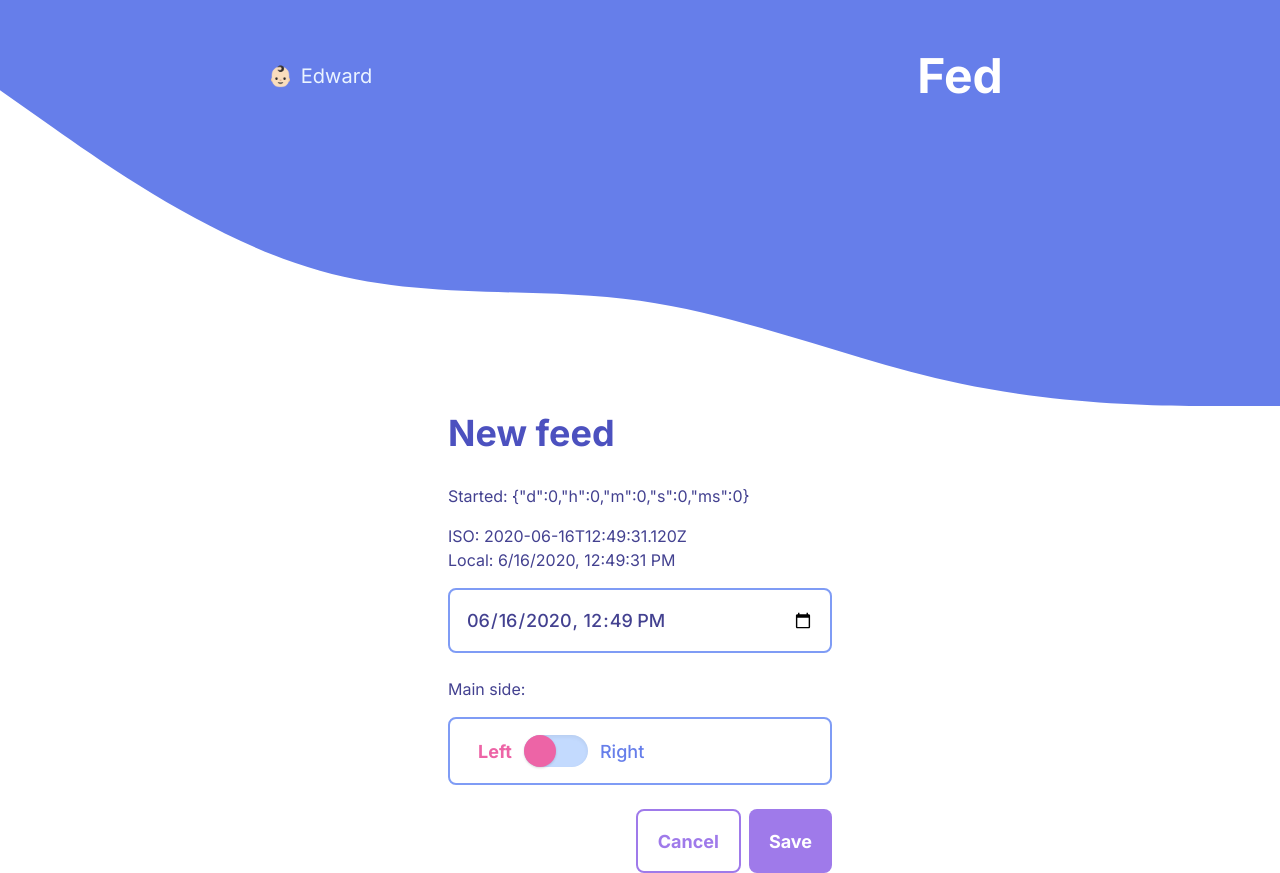
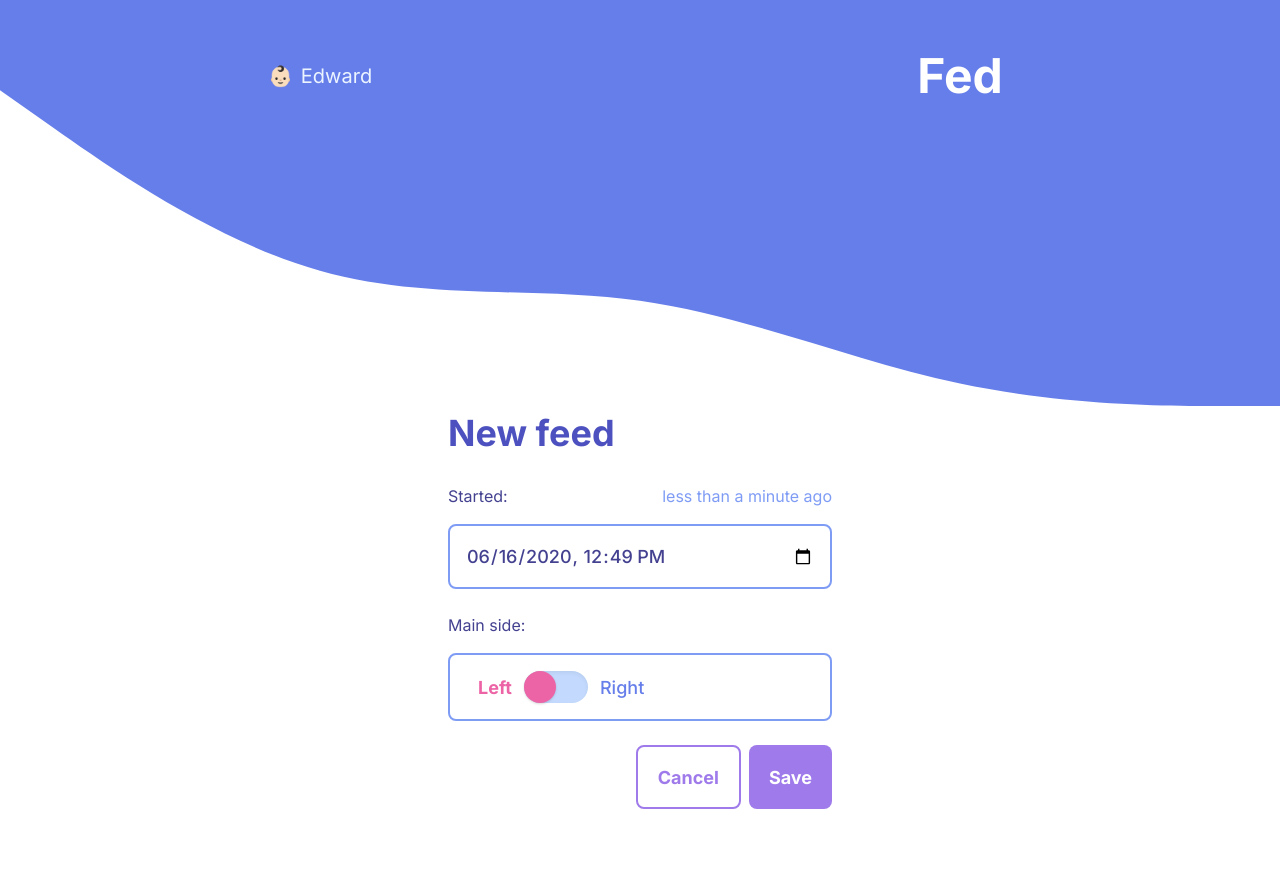
Before and after one commit to clbarrell/fed, a React (Create React App) app: page / in a window 1280 px wide. Both pictures are taken after a click on the button "New Feed". After the commit the page ends 809 px from the top, so only its background shows below. Built offline with nearby package versions, Linux system fonts and the light colour scheme.

Commit message:
more info on date

```diff
--- a/src/components/NewActivity.tsx
+++ b/src/components/NewActivity.tsx
@@ -1,8 +1,7 @@
 import React, { useState } from "react";
 import Button from "./Button";
 import Checkbox from "./form/Checkbox";
-import { destructMS } from "../lib/times";
-import { format } from "date-fns";
+import { format, formatDistanceToNow } from "date-fns";
 
 export type NewActivityProps = {
   newFeed: (timestamp: number, activityType: string, mainSide: string) => void;
@@ -40,10 +39,9 @@ export const NewActivity: React.FC<NewActivityProps> = ({ newFeed, cancel, defau
       <h1 className="font-bold text-4xl text-indigo-700 mb-6">New feed</h1>
       <div>
         <p className="my-4">
-          Started: <span>{JSON.stringify(destructMS(Date.now() - timeOfFeed.getTime()))}</span>
+          Started:{" "}
+          <span className="float-right text-indigo-400">{formatDistanceToNow(timeOfFeed, { addSuffix: true })}</span>
         </p>
-        <p>ISO: {timeOfFeed.toISOString()}</p>
-        <p>Local: {timeOfFeed.toLocaleString()}</p>
         <div className="flex font-medium text-lg my-4">
           <input
             type="datetime-local"
```
